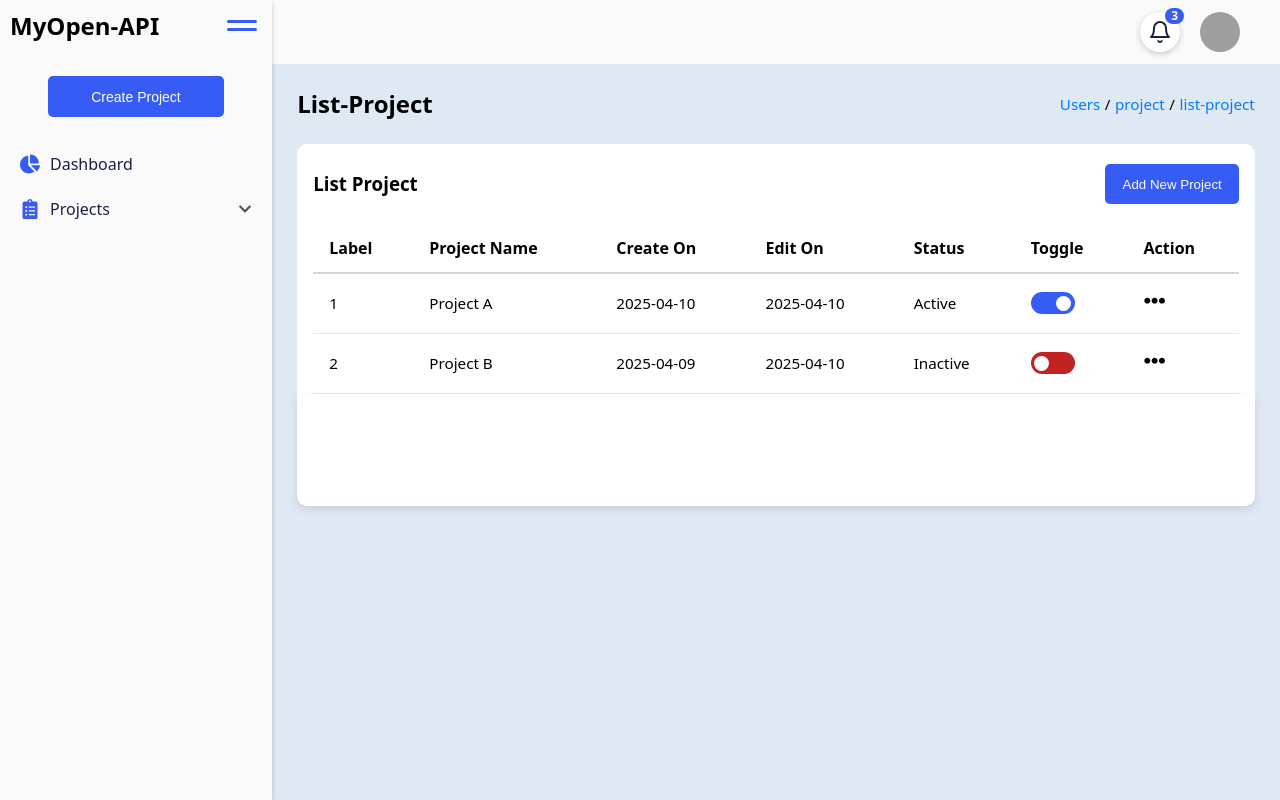
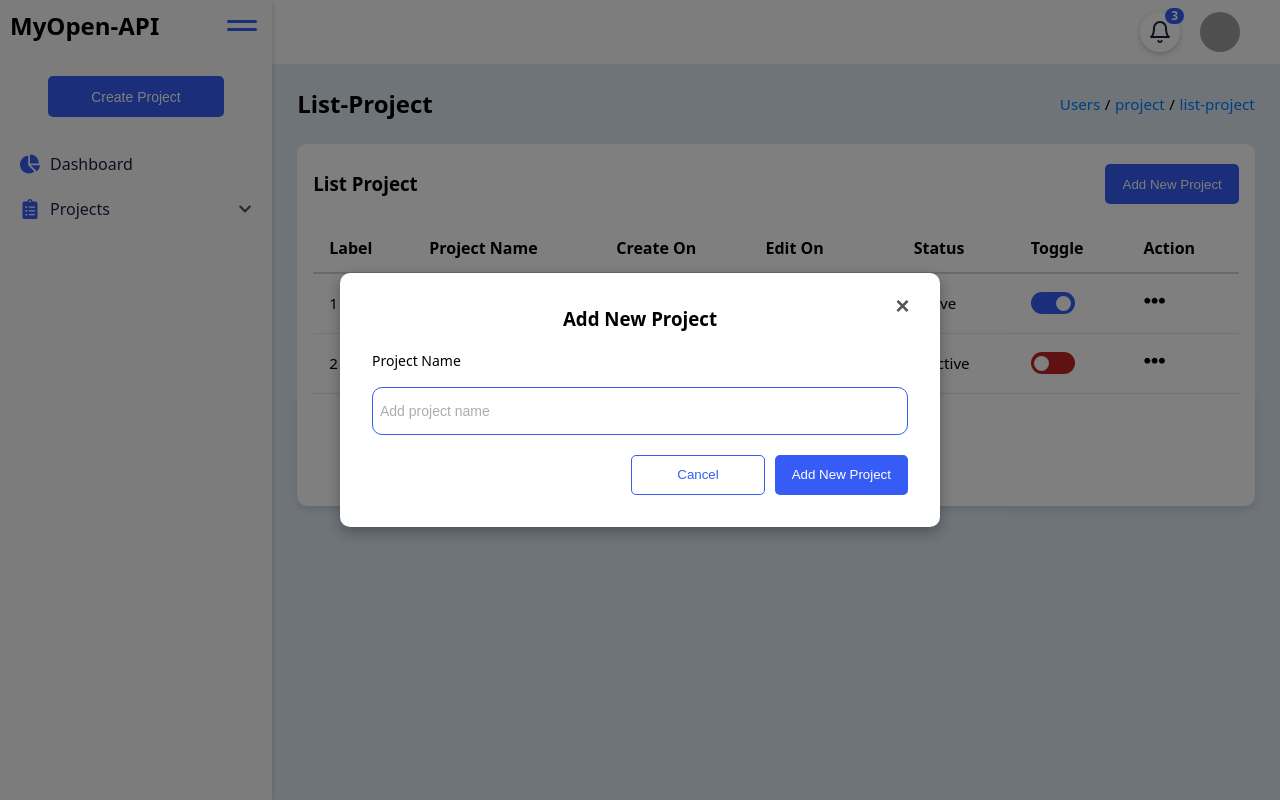
Before and after one commit to silvydwiayup/MyOpen-API-Frontend, a React (Vite) app: page /projects/list in a window 1280 px wide. Both pictures are taken after a click on the button "Add New Project". Built offline with nearby package versions, Linux system fonts and the light colour scheme; grey boxes are pictures that could not be loaded.

Commit message:
add file add-new-project

```diff
--- /dev/null
+++ b/src/pages/add_new_project/Add_New_Project.css
@@ -0,0 +1,200 @@
+.add-new-project-container {
+    padding: 2em;
+    text-align: center;
+}
+
+.modal-overlay-add-new-project {
+    position: fixed;
+    top: 0;
+    left: 0;
+    right: 0;
+    bottom: 0;
+    background: rgba(0, 0, 0, 0.5);
+    display: flex;
+    justify-content: center;
+    align-items: center;
+    z-index: 1000;
+}
+
+.modal-content-add-new-project {
+    background: white;
+    padding: 2em;
+    border-radius: 10px;
+    width: 600px;
+    min-height: 30vh;
+    box-shadow: 0 5px 15px rgba(0,0,0,0.3);
+    text-align: center;
+    position: relative;
+}
+
+.btn-close-top-right {
+    position: absolute;
+    top: 15px;
+    right: 20px;
+    background: transparent;
+    border: none;
+    font-size: 24px;
+    font-weight: bold;
+    cursor: pointer;
+    color: #555;
+    transition: all 0.3s ease;
+    width: 35px;
+    height: 35px;
+    display: flex;
+    align-items: center;
+    justify-content: center;
+    border-radius: 25%;
+}
+
+.btn-close-top-right:hover {
+    background-color: #e74c3c; /* merah */
+    color: white;              /* warna X jadi putih */
+}
+
+.input-group-add-new-project {
+    display: flex;
+    flex-direction: column;
+    gap: 2px;
+    margin: 16px 0;
+    outline: none;
+}
+
+.input-group-add-new-project label {
+    font-size: 14px;
+    font-weight: 500;
+    color: var(--active-color);
+    display: flex;
+    align-items: flex-start;
+}
+
+.input-group-add-new-project input {
+    padding: 8px 10px;
+    font-size: 14px;
+    border: 1px solid var(--Primary-Color);
+    border-radius: 6px;
+    min-height:6vh;
+    color: var(--Primary-Color);
+}
+
+.input-group-add-new-project input::placeholder {
+    color: rgba(163, 163, 163, 0.904);
+}
+
+
+.input-group-add-new-project input:focus {
+    border-color: var(--Primary-Color); /* biru */
+    box-shadow: 0 0 0 2px rgba(0, 123, 255, 0.2); /* efek glow */
+    outline: none;
+}
+
+.modal-content-add-new-project input {
+    width: 100%;
+    padding: 0.5em;
+    margin-top: 1em;
+    border: 1px solid var(--Primary-Color);
+    border-radius: 10px;
+}
+
+.modal-buttons-add-new-project {
+    display: flex;
+    gap: 10px;
+    margin-top: 20px;
+    justify-content: flex-end;
+}
+
+.modal-buttons-add-new-project button {
+    padding: 0.5em 1em;
+    border: none;
+    border-radius: 5px;
+    cursor: pointer;
+    font-weight: 500;
+    min-width: 100px;
+    height: 5vh;
+}
+
+.modal-buttons-add-new-project .btn-add {
+    background-color: var(--Primary-Color);
+    color: white;
+}
+
+.modal-buttons-add-new-project .btn-close {
+    background-color: transparent;
+    border: 1px solid var(--Primary-Color);
+    color: var(--Primary-Color);
+}
+
+.modal-buttons-add-new-project .btn-close:hover {
+    background-color: var(--Primary-Color);
+    color: white;
+}
+
+.modal-buttons-add-new-project button {
+    transition: all 0.3s ease;
+}
+
+.btn-add {
+    position: relative;
+    overflow: hidden;
+    width: 10em;
+    height: 3em;
+    background-color: var(--Primary-Color);
+    border: none;
+    border-radius: 5px;
+    color: var(--Primary-Background-Color);
+    z-index: 0;
+    transition: color 0.3s ease-in-out;
+}
+
+.btn-add::before {
+    content: '';
+    position: absolute;
+    top: 50%;
+    left: 50%;
+    width: 100%;
+    height: 300%;
+    background-color: #1441f4;
+    transition: transform 0.2s ease-out;
+    transform: translate(-50%, -50%) scale(0);
+    border-radius: 50%;
+    z-index: -1;
+}
+
+.btn-add:hover::before {
+    transform: translate(-50%, -50%) scale(1);
+}
+
+.btn-close {
+    position: relative;
+    overflow: hidden;
+    width: 10em;
+    height: 3em;
+    background-color: transparent;
+    color: var(--Primary-Color);
+    border: 1px solid var(--Primary-Color);
+    border-radius: 5px;
+    z-index: 0;
+    transition: color 0.3s ease-in-out, border-color 0.3s ease-in-out;
+}
+
+.btn-close::before {
+    content: '';
+    position: absolute;
+    top: 50%;
+    left: 50%;
+    width: 100%;
+    height: 300%;
+    background-color: var(--Primary-Color);
+    transition: transform 0.2s ease-out;
+    transform: translate(-50%, -50%) scale(0);
+    border-radius: 50%;
+    z-index: -1;
+}
+
+.btn-close:hover::before {
+    transform: translate(-50%, -50%) scale(1);
+}
+
+.btn-close:hover {
+    color: var(--Primary-Background-Color);
+    border-color: var(--Primary-Color);
+}
--- /dev/null
+++ b/src/pages/add_new_project/Add_New_Project.jsx
@@ -0,0 +1,38 @@
+import React, { useState } from "react";
+import './Add_New_Project.css';
+
+const Add_New_Project = ({ show, setShow }) => {
+    const [projectName, setProjectName] = useState("");
+
+    if (!show) return null;
+
+    const handleChange = (e) => setProjectName(e.target.value);
+    const handleClose = () => setShow(false);
+
+    return (
+        <div className="modal-overlay-add-new-project">
+            <div className="modal-content-add-new-project">
+                <button className="btn-close-top-right" onClick={handleClose}>×</button>
+                <h3>Add New Project</h3>
+                <div className="input-group-add-new-project">
+                    <label htmlFor="projectName">Project Name</label>
+                    <input
+                        id="projectName"
+                        type="text"
+                        value={projectName}
+                        onChange={handleChange}
+                        placeholder="Add project name"
+                    />
+                </div>
+
+                <div className="modal-buttons-add-new-project">
+                    <button className="btn-close" onClick={handleClose}>Cancel</button>
+                    <button className="btn-add">Add New Project</button>
+                </div>
+
+            </div>
+        </div>
+    );
+};
+
+export default Add_New_Project;
--- a/src/pages/list-project/List_Project.jsx
+++ b/src/pages/list-project/List_Project.jsx
@@ -1,12 +1,16 @@
 import React, { useEffect, useRef, useState } from "react";
 import "./List_Project.css";
 import { FaEllipsisH } from "react-icons/fa";
+import Add_New_Project from "../../pages/add_new_project/Add_New_Project";
+
 
 const ListProject = () => {
     return <ContainerListProject />;
 };
 
 const ContainerListProject = () => {
+
+    const [showModal, setShowModal] = useState(false);
 
     const [dropdownPos, setDropdownPos] = useState({ top: 0, left: 0 });
     const [activeDropdown, setActiveDropdown] = useState(null);
@@ -34,7 +38,6 @@ const ContainerListProject = () => {
         }
     };
 
-    // ✅ Detect click outside dropdown or icon
     useEffect(() => {
         const handleClickOutside = (event) => {
             const isClickInsideDropdown = dropdownRef.current?.contains(event.target);
@@ -92,7 +95,14 @@ const ContainerListProject = () => {
             </div>
             <div className="list-project-header">
                 <h3>List Project</h3>
-                <button className="btn-create-list-project">Add New Project</button>
+                <button
+                    className="btn-create-list-project"
+                    onClick={() => setShowModal(true)}
+                >
+                    Add New Project
+                </button>
+
+                <Add_New_Project show={showModal} setShow={setShowModal} />
             </div>
             <div className="container-list-project-body">
                 <div className="table-scroll-wrapper">
```
